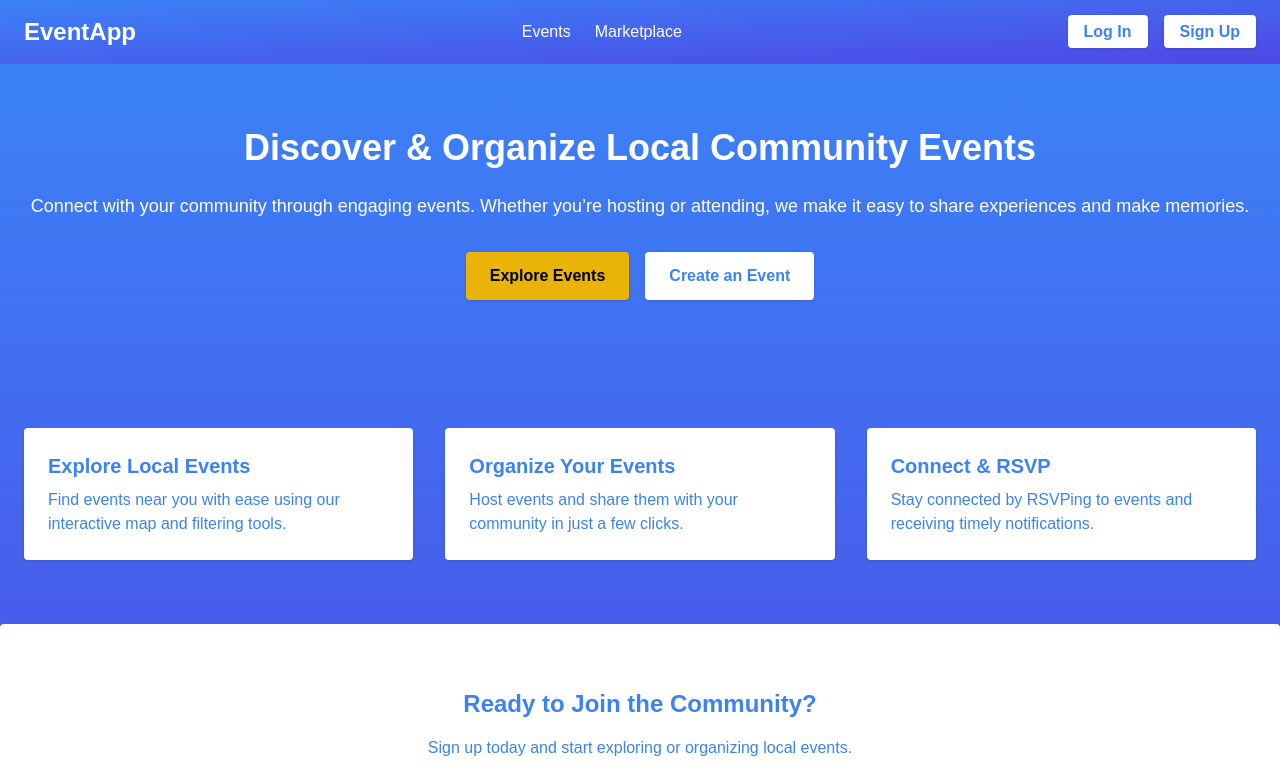
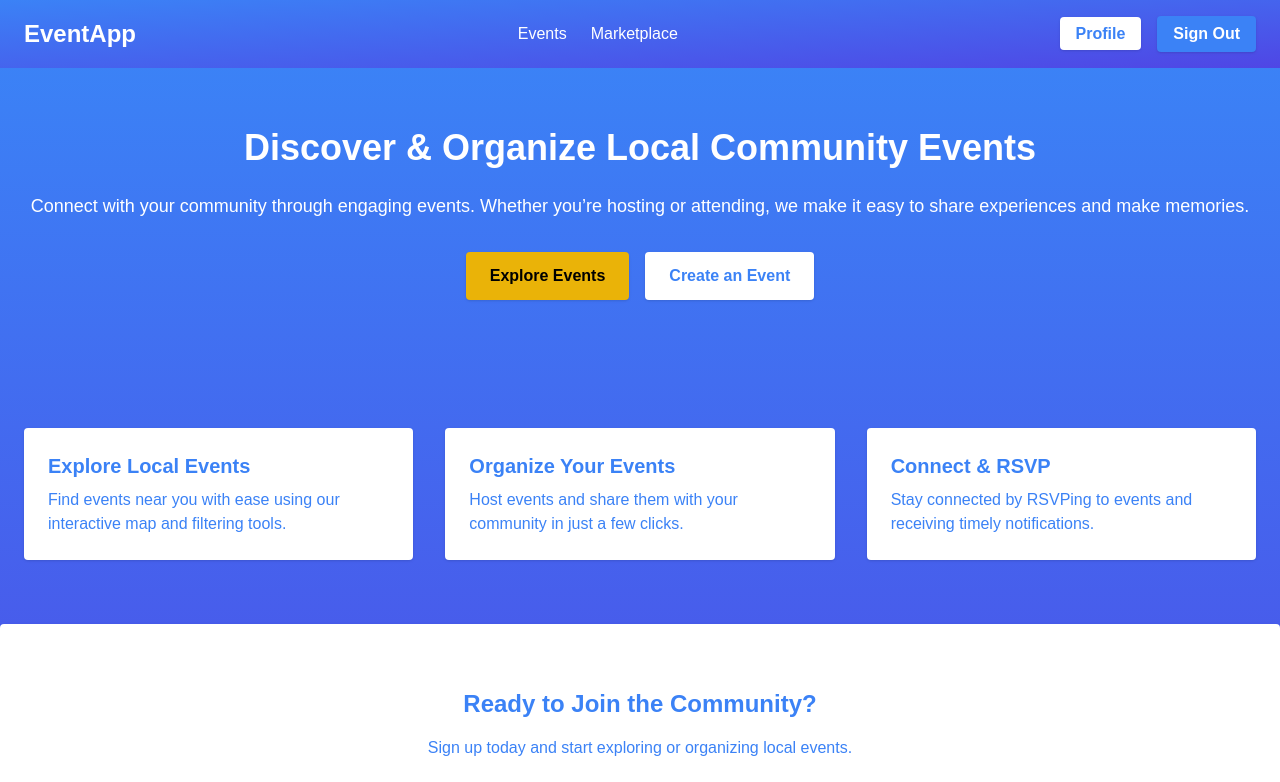
Before and after one commit to SamuelAdly/eventapp, a Next.js app: page / in a window 1280 px wide. Shown: the top 782 px of the page. Built offline with nearby package versions, Linux system fonts and the light colour scheme; no server answers; sample sign-in values are in the browser's storage.

Commit message:
Added dynamic navbar that changes if user is logged in

```diff
--- a/app/components/NavBar.js
+++ b/app/components/NavBar.js
@@ -1,5 +1,19 @@
+"use client";
+
 import Link from "next/link";
+import { useRouter } from "next/navigation";
+import { useEffect } from "react";
+import { useAuth } from "../context/AuthUserContext";
 export default function NavBar() {
+    const { authUser, loading, signOut } = useAuth();
+    const router = useRouter();
+
+    useEffect(() => {
+        if (!authUser && !loading) {
+            router.push("/login");
+        }
+    });
+
     return (
         <header className="fixed w-full px-6 py-4 border-0 flex justify-between items-center bg-gradient-to-br from-blue-500 to-indigo-600 text-white">
             <div className="max-w-screen-xl mx-auto flex justify-between items-center w-full">
@@ -7,21 +21,50 @@ export default function NavBar() {
                     <a className="text-2xl font-bold">EventApp</a>
                 </Link>
                 <nav className="space-x-6">
-                <a href="/explore" className="text-white font-medium hover:text-gray-200">
+                    <Link
+                        href="/explore"
+                        className="text-white font-medium hover:text-gray-200"
+                    >
                         Events
-                </a>
-                <a href="/marketplace" className="text-white font-medium hover:text-gray-200">
+                    </Link>
+                    <Link
+                        href="/marketplace"
+                        className="text-white font-medium hover:text-gray-200"
+                    >
                         Marketplace
-                </a>
+                    </Link>
                 </nav>
+                {authUser ? (
                     <div className="space-x-4">
-                <a href="/Login" className="px-4 py-2 bg-white text-blue-500 font-semibold rounded shadow hover:bg-gray-100">
+                        <Link
+                            href="/profile"
+                            className="px-4 py-2 bg-white text-blue-500 font-semibold rounded shadow hover:bg-gray-100"
+                        >
+                            Profile
+                        </Link>
+                        <button
+                            onClick={signOut}
+                            className="px-4 py-1.5 bg-blue-500 text-white font-semibold rounded shadow hover:bg-blue-600"
+                        >
+                            Sign Out
+                        </button>
+                    </div>
+                ) : (
+                    <div className="space-x-4">
+                        <Link
+                            href="/login"
+                            className="px-4 py-2 bg-white text-blue-500 font-semibold rounded shadow hover:bg-gray-100"
+                        >
                             Log In
-                </a>
-                <a href="/Signup" className="px-4 py-2 bg-white text-blue-500 font-semibold rounded shadow hover:bg-gray-100">
+                        </Link>
+                        <Link
+                            href="/sign-up"
+                            className="px-4 py-2 bg-white text-blue-500 font-semibold rounded shadow hover:bg-gray-100"
+                        >
                             Sign Up
-                </a>
+                        </Link>
                     </div>
+                )}
             </div>
         </header>
     );
```
Lines whose indentation alone changed are shown as unchanged.
